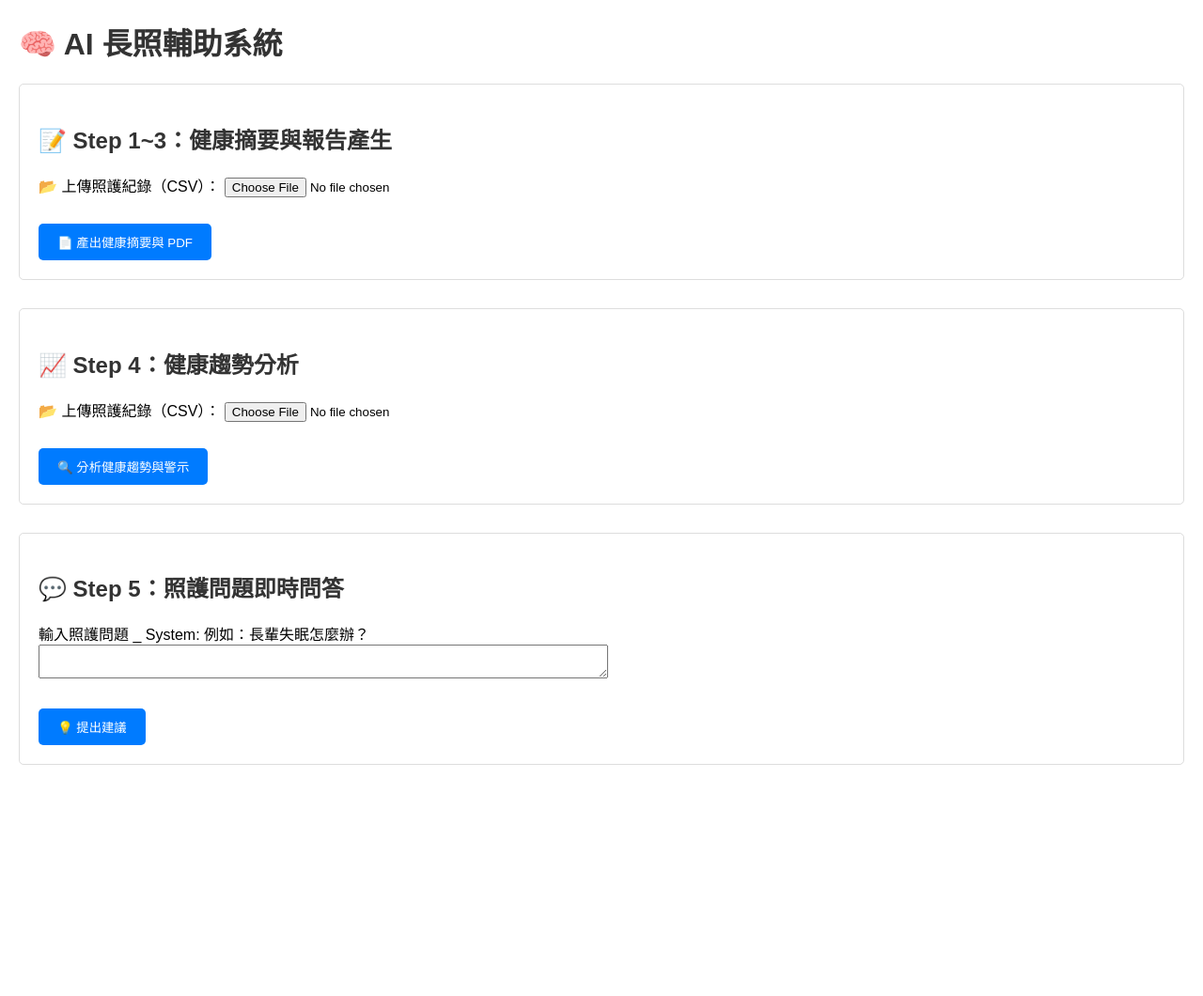
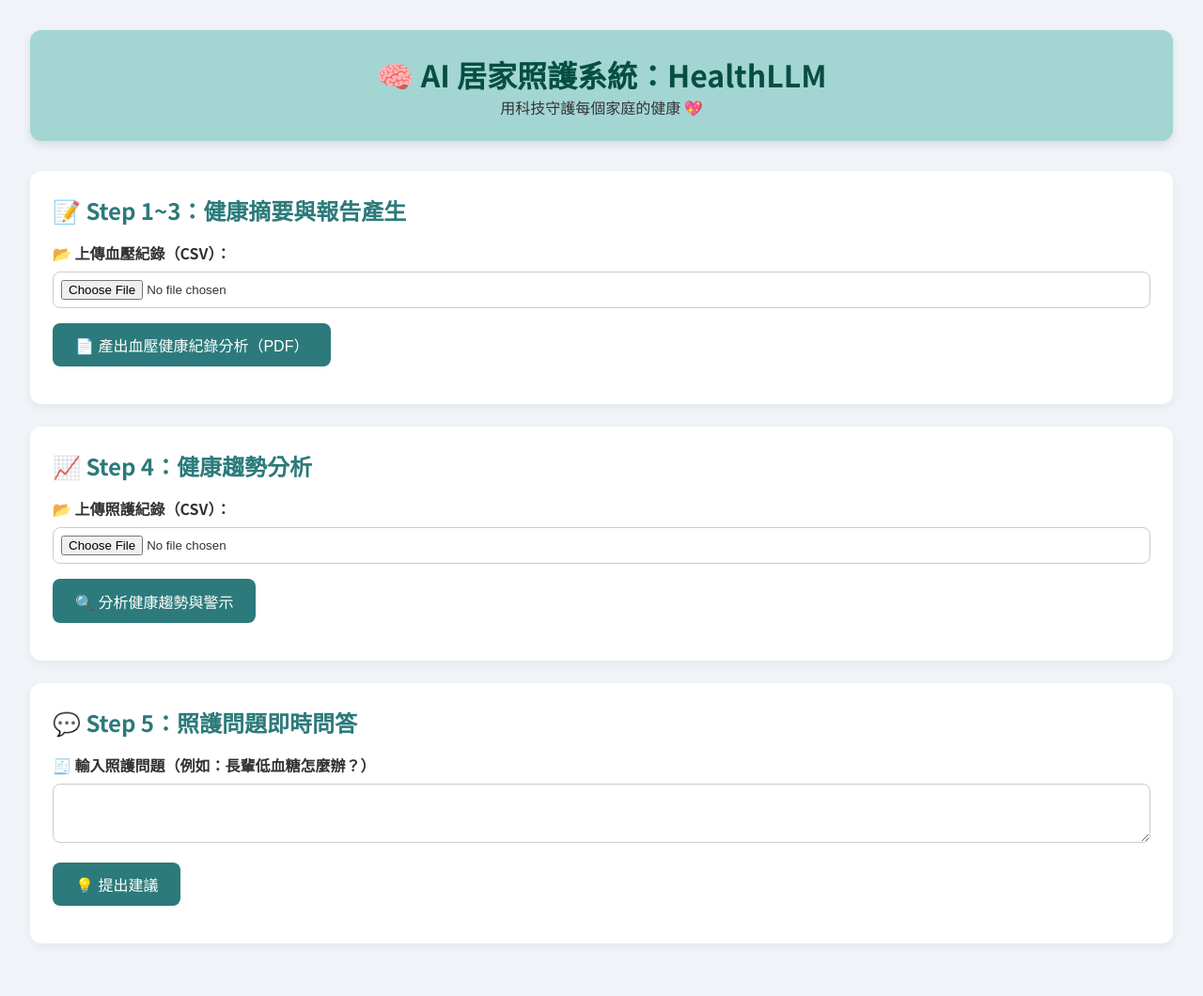
Before and after one commit to KyleHung7/HealthLLM, a Flask app: page / in a window 1280 px wide. Shown: the whole page at 94% size. Before the commit the page ends 814 px from the top, so only its background shows below. Run offline with Flask 3, Linux system fonts and the light colour scheme; parts of the project's set-up code (start-up, migrations or seed data) failed here and were passed over; some libraries are stand-ins or nearby versions.

Commit message:
change style and prompt

```diff
--- a/healthanaly/health_analysis.py
+++ b/healthanaly/health_analysis.py
@@ -24,12 +24,17 @@ if not WKHTMLTOPDF_PATH:
 config = pdfkit.configuration(wkhtmltopdf=WKHTMLTOPDF_PATH)
 
 # Prompts
-default_prompt = """
-你是一位長照輔助分析專家，請根據以下照護紀錄生成每日健康摘要，表格格式如下：
+default_prompt  = """
+你是一位長照輔助分析專家，請根據以下長者每日的血壓紀錄，提供簡潔的健康摘要與建議，並判斷是否達標。
 
-| 日期 | 日誌內容 | 食慾 | 睡眠狀況 | 行動能力 | 養護建議 |
-|------|---------|------|---------|---------|----------|
+請輸出下列表格格式：
+
+| 日期 | 早上收縮壓 (mmHg) | 早上舒張壓 (mmHg) | 早上脈搏 (次/分鐘) | 晚上收縮壓 (mmHg) | 晚上舒張壓 (mmHg) | 晚上脈搏 (次/分鐘) | 達標狀況 | 養護建議 |
+|------|-------------------|-------------------|---------------------|-------------------|-------------------|---------------------|-----------|----------|
+
+請依據常見血壓標準（正常收縮壓 <130 且舒張壓 <80）判斷是否達標。
 """
+
 
 trend_prompt = """
 你是一位健康數據分析師，請根據以下照護紀錄分析「異常趨勢」，例如：血壓連日上升、睡眠不足、活動量下降等，並給出建議。
@@ -58,7 +63,7 @@ HTML_TEMPLATE = """
     </style>
 </head>
 <body>
-    <h2>每日健康摘要</h2>
+    <h2>血壓健康紀錄分析</h2>
     <table>
         <thead>
             <tr>
--- a/healthanaly/templates/index.html
+++ b/healthanaly/templates/index.html
@@ -2,19 +2,105 @@
 <html lang="zh-TW">
 <head>
     <meta charset="UTF-8">
-    <title>AI 長照輔助系統</title>
-    <link rel="stylesheet" href="/static/css/style.css">
+    <title>AI 居家照護系統：HealthLLM</title>
+    <meta name="viewport" content="width=device-width, initial-scale=1.0"/>
+
+    <!-- 字體與樣式 -->
+    <link href="https://fonts.googleapis.com/css2?family=Noto+Sans+TC:wght@400;700&display=swap" rel="stylesheet">
     <script src="https://cdnjs.cloudflare.com/ajax/libs/socket.io/4.5.1/socket.io.js"></script>
+    <style>
+        * {
+            margin: 0;
+            padding: 0;
+            box-sizing: border-box;
+        }
+
+        body {
+            font-family: 'Noto Sans TC', sans-serif;
+            background: #f0f4f8;
+            color: #333;
+            padding: 2rem;
+        }
+
+        header {
+            background: #a3d5d3;
+            padding: 1.5rem;
+            border-radius: 12px;
+            box-shadow: 0 4px 10px rgba(0,0,0,0.1);
+            text-align: center;
+            margin-bottom: 2rem;
+        }
+
+        header h1 {
+            font-size: 2rem;
+            color: #064f40;
+        }
+
+        .section {
+            background: white;
+            border-radius: 12px;
+            padding: 1.5rem;
+            box-shadow: 0 4px 10px rgba(0,0,0,0.05);
+            margin-bottom: 1.5rem;
+        }
+
+        h2 {
+            color: #2c7a7b;
+            margin-bottom: 1rem;
+        }
+
+        label {
+            display: block;
+            margin-bottom: 0.5rem;
+            font-weight: bold;
+        }
+
+        input[type="file"], textarea {
+            width: 100%;
+            padding: 0.5rem;
+            margin-bottom: 1rem;
+            border-radius: 8px;
+            border: 1px solid #ccc;
+        }
+
+        button {
+            padding: 0.7rem 1.5rem;
+            background-color: #2c7a7b;
+            color: white;
+            border: none;
+            border-radius: 8px;
+            font-size: 1rem;
+            cursor: pointer;
+        }
+
+        button:hover {
+            background-color: #205e60;
+        }
+
+        #summary-html, #summary-pdf, #trend-output, #question-output {
+            margin-top: 1rem;
+            line-height: 1.6;
+        }
+
+        #summary-status, #trend-status, #question-status {
+            margin-top: 0.5rem;
+            font-size: 0.95rem;
+            color: #444;
+        }
+    </style>
 </head>
 <body>
-    <h1>🧠 AI 長照輔助系統</h1>
+    <header>
+        <h1>🧠 AI 居家照護系統：HealthLLM</h1>
+        <p>用科技守護每個家庭的健康 💖</p>
+    </header>
 
     <div class="section">
         <h2>📝 Step 1~3：健康摘要與報告產生</h2>
         <form id="summary-form" enctype="multipart/form-data">
-            <label for="summary-file">📂 上傳照護紀錄（CSV）：</label>
-            <input type="file" id="summary-file" name="file" accept=".csv" required><br><br>
-            <button type="submit">📄 產出健康摘要與 PDF</button>
+            <label for="summary-file">📂 上傳血壓紀錄（CSV）：</label>
+            <input type="file" id="summary-file" name="file" accept=".csv" required>
+            <button type="submit">📄 產出血壓健康紀錄分析（PDF）</button>
         </form>
         <div id="summary-status"></div>
         <div id="summary-html"></div>
@@ -25,7 +111,7 @@
         <h2>📈 Step 4：健康趨勢分析</h2>
         <form id="trend-form" enctype="multipart/form-data">
             <label for="trend-file">📂 上傳照護紀錄（CSV）：</label>
-            <input type="file" id="trend-file" name="file" accept=".csv" required><br><br>
+            <input type="file" id="trend-file" name="file" accept=".csv" required>
             <button type="submit">🔍 分析健康趨勢與警示</button>
         </form>
         <div id="trend-status"></div>
@@ -35,10 +121,8 @@
     <div class="section">
         <h2>💬 Step 5：照護問題即時問答</h2>
         <form id="question-form">
-            <label for="question">輸入照護問題 _
-
-System: 例如：長輩失眠怎麼辦？</label><br>
-            <textarea id="question" name="question" rows="2" cols="50"></textarea><br><br>
+            <label for="question">🧾 輸入照護問題（例如：長輩低血糖怎麼辦？）</label>
+            <textarea id="question" name="question" rows="3"></textarea>
             <button type="submit">💡 提出建議</button>
         </form>
         <div id="question-status"></div>
@@ -57,7 +141,7 @@ System: 例如：長輩失眠怎麼辦？</label><br>
         socket.on('summary_result', function(data) {
             document.getElementById('summary-html').innerHTML = data.html_content;
             if (data.pdf_url) {
-                document.getElementById('summary-pdf').innerHTML = `<a href="${data.pdf_url}" download>下載 PDF 報告</a>`;
+                document.getElementById('summary-pdf').innerHTML = `<a href="${data.pdf_url}" download>📥 下載 PDF 報告</a>`;
             }
         });
 
@@ -65,7 +149,7 @@ System: 例如：長輩失眠怎麼辦？</label><br>
             document.getElementById('trend-output').innerHTML = data.trend_output.replace(/\n/g, '<br>');
             if (data.trend_output.includes('mood_trend_')) {
                 const imgUrl = data.trend_output.match(/\/static\/moodtrend\/mood_trend_.*\.png/)[0];
-                document.getElementById('trend-output').innerHTML += `<br><img src="${imgUrl}" alt="Mood Trend">`;
+                document.getElementById('trend-output').innerHTML += `<br><img src="${imgUrl}" alt="Mood Trend" style="max-width: 100%; border-radius: 8px;">`;
             }
         });
 
```
